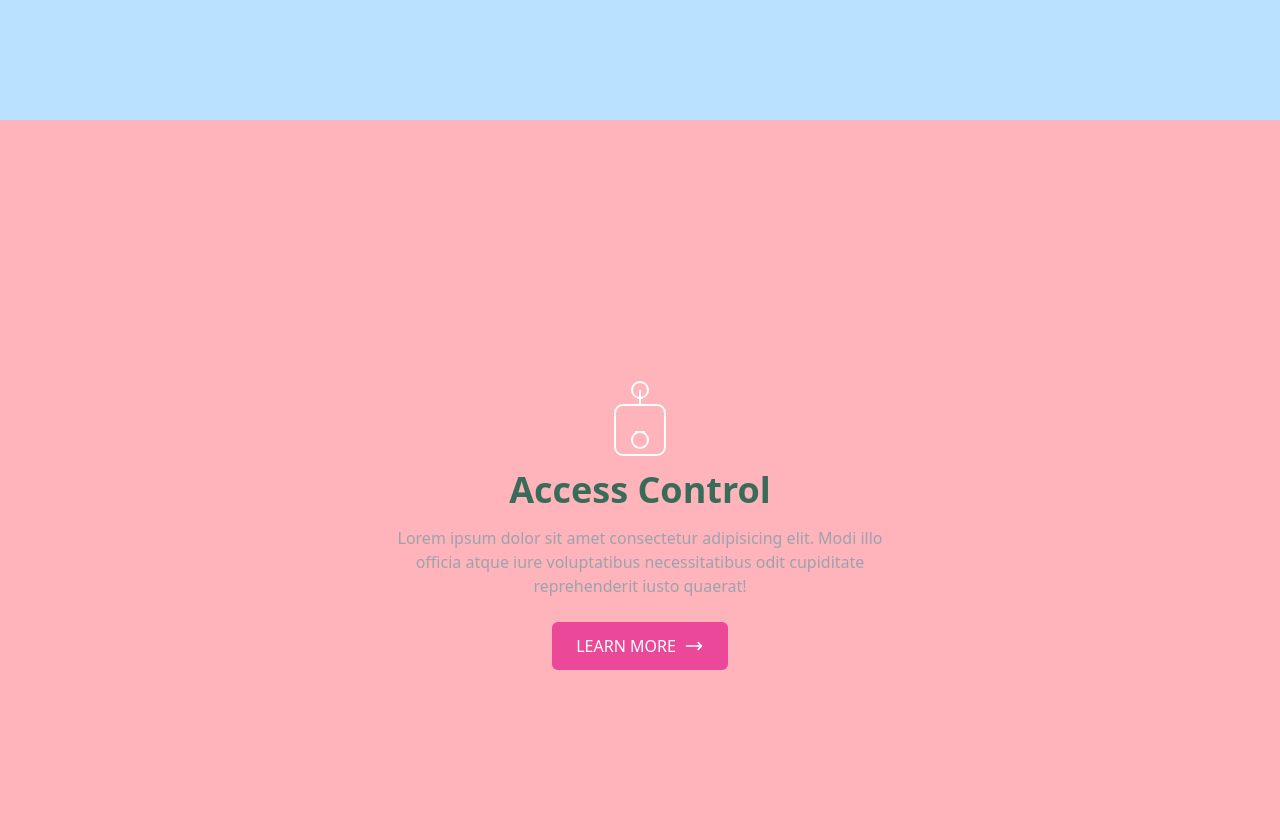
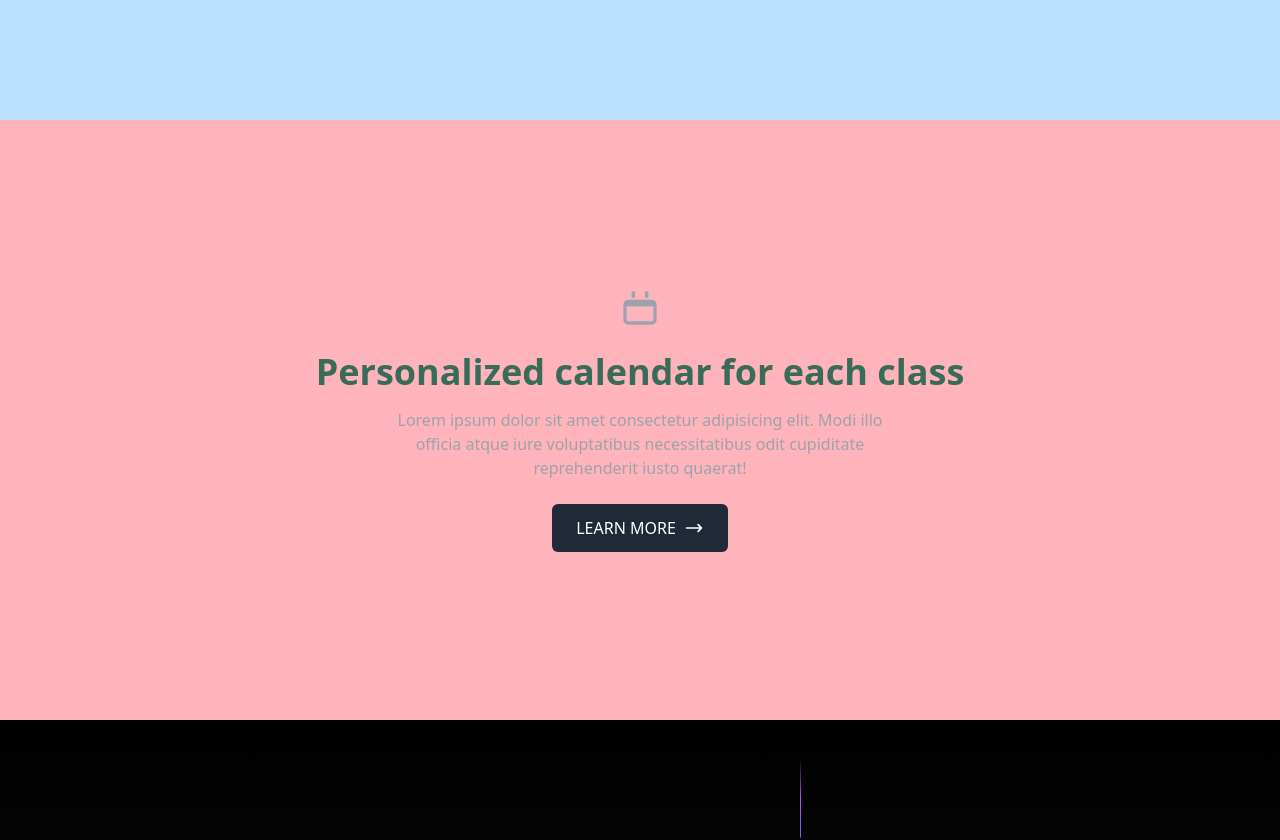
Before and after one commit to ishan-26/homepage, a React (Vite) app: page / in a window 1280 px wide. Shown: the part 4360-5200 px from the top of the page. Built offline with nearby package versions, Linux system fonts and the light colour scheme.

Commit message:
min-h-3/4

```diff
--- a/src/components/cards/4.jsx
+++ b/src/components/cards/4.jsx
@@ -1,23 +1,45 @@
-import React from "react";
+import React from 'react';
 
-const Access = () => {
+// Calendar Icon Component
+const CalendarIcon = () => {
   return (
-    <div className="flex flex-col items-center justify-center min-h-screen bg-[#FFB3BA] text-[#396c58] px-4">
-      {/* Icon */}
-      <div className="mb-0">
+    <svg
+      xmlns="http://www.w3.org/2000/svg"
+      className="h-10 w-10 text-gray-400"
+      fill="none"
+      viewBox="0 0 24 24"
+      stroke="currentColor"
+      strokeWidth={2}
+    >
+      <rect
+        x="3"
+        y="8"
+        width="18"
+        height="13"
+        rx="2"
+        ry="2"
+        className="stroke-current"
+      />
+      <line x1="16" y1="2" x2="16" y2="6" className="stroke-current" />
+      <line x1="8" y1="2" x2="8" y2="6" className="stroke-current" />
+      <line x1="3" y1="10" x2="21" y2="10" className="stroke-current" />
+    </svg>
+  );
+};
 
-      <svg xmlns="http://www.w3.org/2000/svg" viewBox="0 0 100 100" width="100" height="100" fill="none" stroke="white" stroke-width="2">
-
-  <rect x="25" y="35" width="50" height="50" rx="8" ry="8" stroke="white" stroke-width="2"/>
-  <line x1="50" y1="35" x2="50" y2="20" stroke="white" stroke-width="2"/>
-  <circle cx="50" cy="20" r="8" stroke="white" stroke-width="2" fill="none"/>
-  <path d="M45 62 L55 62" stroke="white" stroke-width="2"/>
-  <circle cx="50" cy="70" r="8" stroke="white" stroke-width="2" fill="none"/>
-</svg>
+// Main Component
+const Card = () => {
+  return (
+    <div className="flex flex-col items-center justify-center min-h-[75vh] bg-[#FFB3BA] text-[#396c58] px-4">
+      {/* Calendar Icon */}
+      <div className="mb-6">
+        <CalendarIcon />
       </div>
 
       {/* Title */}
-      <h1 className="text-4xl font-bold mb-4 text-center">Access Control</h1>
+      <h1 className="text-4xl font-bold mb-4 text-center">
+        Personalized calendar for each class
+      </h1>
 
       {/* Description */}
       <p className="text-center max-w-lg text-gray-400 mb-6">
@@ -27,7 +49,7 @@ const Access = () => {
       </p>
 
       {/* Button */}
-      <button className="px-6 py-3 bg-pink-500 text-white rounded-md hover:bg-pink-600 transition flex items-center">
+      <button className="px-6 py-3 bg-gray-800 text-white rounded-md hover:bg-gray-700 transition flex items-center">
         LEARN MORE
         <svg
           xmlns="http://www.w3.org/2000/svg"
@@ -48,4 +70,4 @@ const Access = () => {
   );
 };
 
-export default Access;
+export default Card;
```
